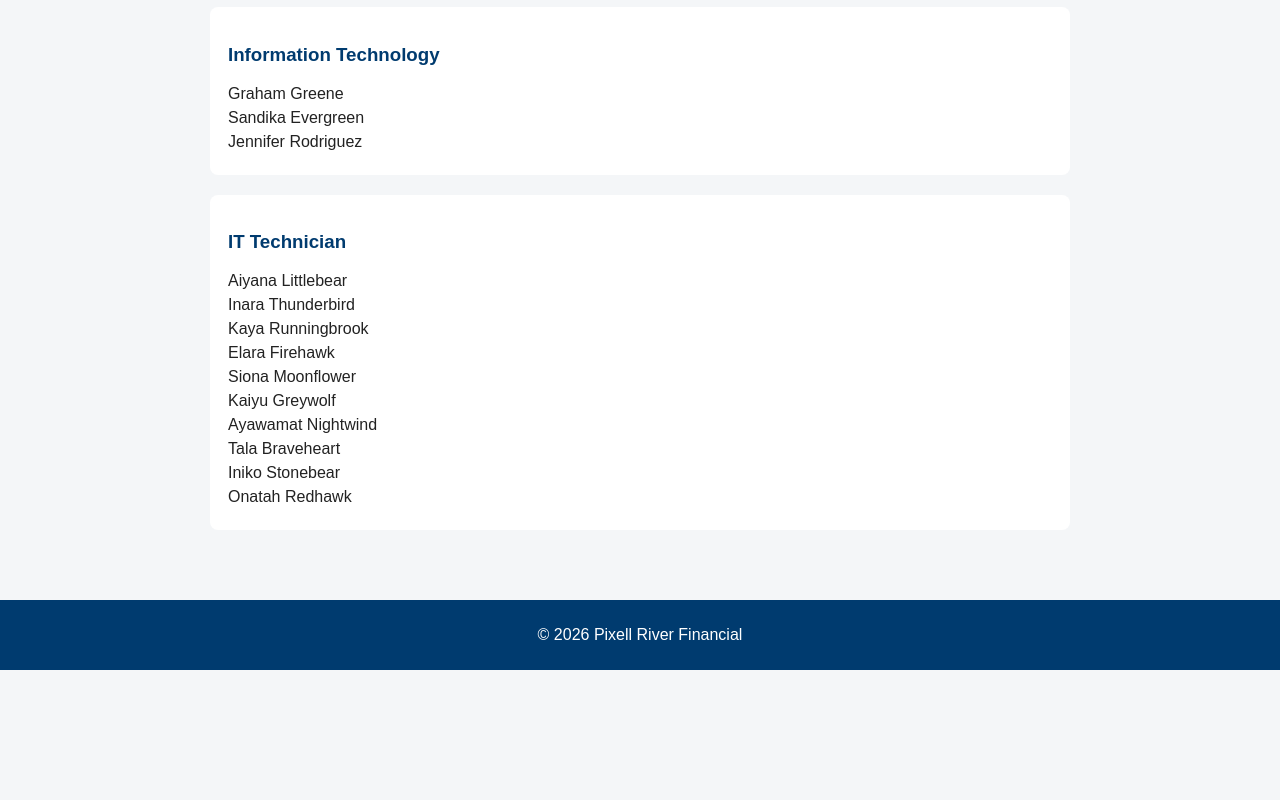
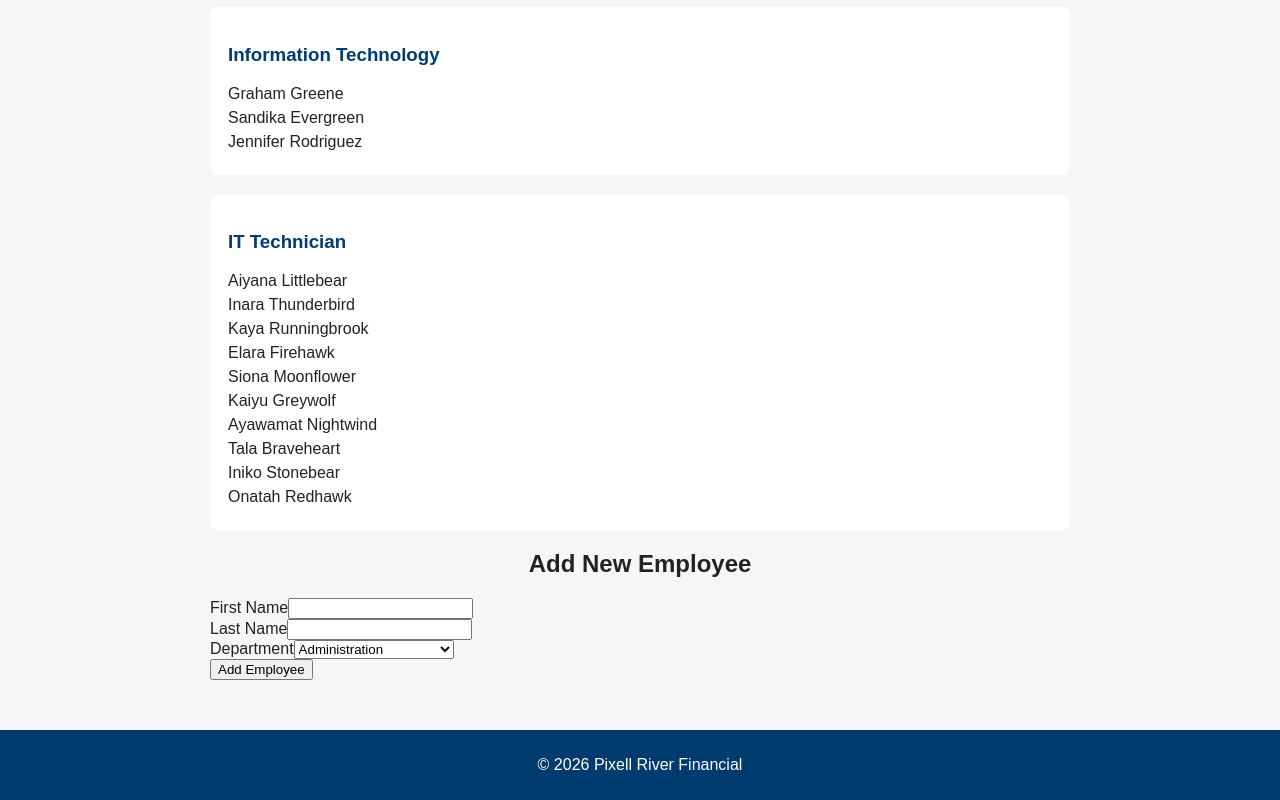
Before and after one commit to NavpreetSingh584/Fullstack_Labs, a React (Vite) app: page / in a window 1280 px wide. Shown: the part 1826-2626 px from the top of the page. Before the commit the page ends 2496 px from the top, so only its background shows below. Built offline with nearby package versions, Linux system fonts and the light colour scheme.

Commit message:
Lab 2.1: Add employee form with validation and state

```diff
--- /dev/null
+++ b/src/components/AddEmployeeForm.tsx
@@ -0,0 +1,88 @@
+import { useState } from "react";
+import type { Department } from "../interfaces/Employee";
+
+interface Props {
+  departments: Department[];
+  onAddEmployee: (
+    firstName: string,
+    lastName: string,
+    departmentName: string
+  ) => void;
+}
+
+export default function AddEmployeeForm({ departments, onAddEmployee }: Props) {
+  const [firstName, setFirstName] = useState("");
+  const [lastName, setLastName] = useState("");
+  const [department, setDepartment] = useState(departments[0].name);
+  const [errors, setErrors] = useState<string[]>([]);
+
+  function handleSubmit() {
+    setErrors([]);
+    const newErrors: string[] = [];
+
+    if (firstName.trim().length < 3) {
+      newErrors.push("First name must be at least 3 characters.");
+    }
+
+    if (newErrors.length > 0) {
+      setErrors(newErrors);
+      return;
+    }
+
+    onAddEmployee(firstName.trim(), lastName.trim(), department);
+    setFirstName("");
+    setLastName("");
+    setDepartment(departments[0].name);
+  }
+
+  return (
+    <div>
+      <h2>Add New Employee</h2>
+
+      {errors.length > 0 && (
+        <ul>
+          {errors.map((err, i) => (
+            <li key={i} style={{ color: "red" }}>{err}</li>
+          ))}
+        </ul>
+      )}
+
+      <div>
+        <label htmlFor="firstName">First Name</label>
+        <input
+          id="firstName"
+          type="text"
+          value={firstName}
+          onChange={(e) => setFirstName(e.target.value)}
+        />
+      </div>
+
+      <div>
+        <label htmlFor="lastName">Last Name</label>
+        <input
+          id="lastName"
+          type="text"
+          value={lastName}
+          onChange={(e) => setLastName(e.target.value)}
+        />
+      </div>
+
+      <div>
+        <label htmlFor="department">Department</label>
+        <select
+          id="department"
+          value={department}
+          onChange={(e) => setDepartment(e.target.value)}
+        >
+          {departments.map((dept, i) => (
+            <option key={i} value={dept.name}>
+              {dept.name}
+            </option>
+          ))}
+        </select>
+      </div>
+
+      <button onClick={handleSubmit}>Add Employee</button>
+    </div>
+  );
+}
--- a/src/components/Main.tsx
+++ b/src/components/Main.tsx
@@ -1,17 +1,31 @@
+import { useState } from "react";
 import departments from "../data/employees.json";
 import type { Department } from "../interfaces/Employee";
+import AddEmployeeForm from "../components/AddEmployeeForm";
 
 function Main() {
-  const departmentList: Department[] = departments;
+  const [departmentList, setDepartmentList] = useState<Department[]>(departments as Department[]);
+
+  function handleAddEmployee(
+    firstName: string,
+    lastName: string,
+    departmentName: string
+  ) {
+    setDepartmentList((prev) =>
+      prev.map((dept) =>
+        dept.name === departmentName
+          ? { ...dept, employees: [...dept.employees, { firstName, lastName }] }
+          : dept
+      )
+    );
+  }
 
   return (
     <main>
       <h2>Departments</h2>
-
       {departmentList.map((department) => (
         <section key={department.name}>
           <h3>{department.name}</h3>
-
           {department.employees.map((employee) => (
             <p key={`${employee.firstName}-${employee.lastName}`}>
               {employee.firstName} {employee.lastName}
@@ -19,6 +33,11 @@ function Main() {
           ))}
         </section>
       ))}
+
+      <AddEmployeeForm
+        departments={departmentList}
+        onAddEmployee={handleAddEmployee}
+      />
     </main>
   );
 }
```
